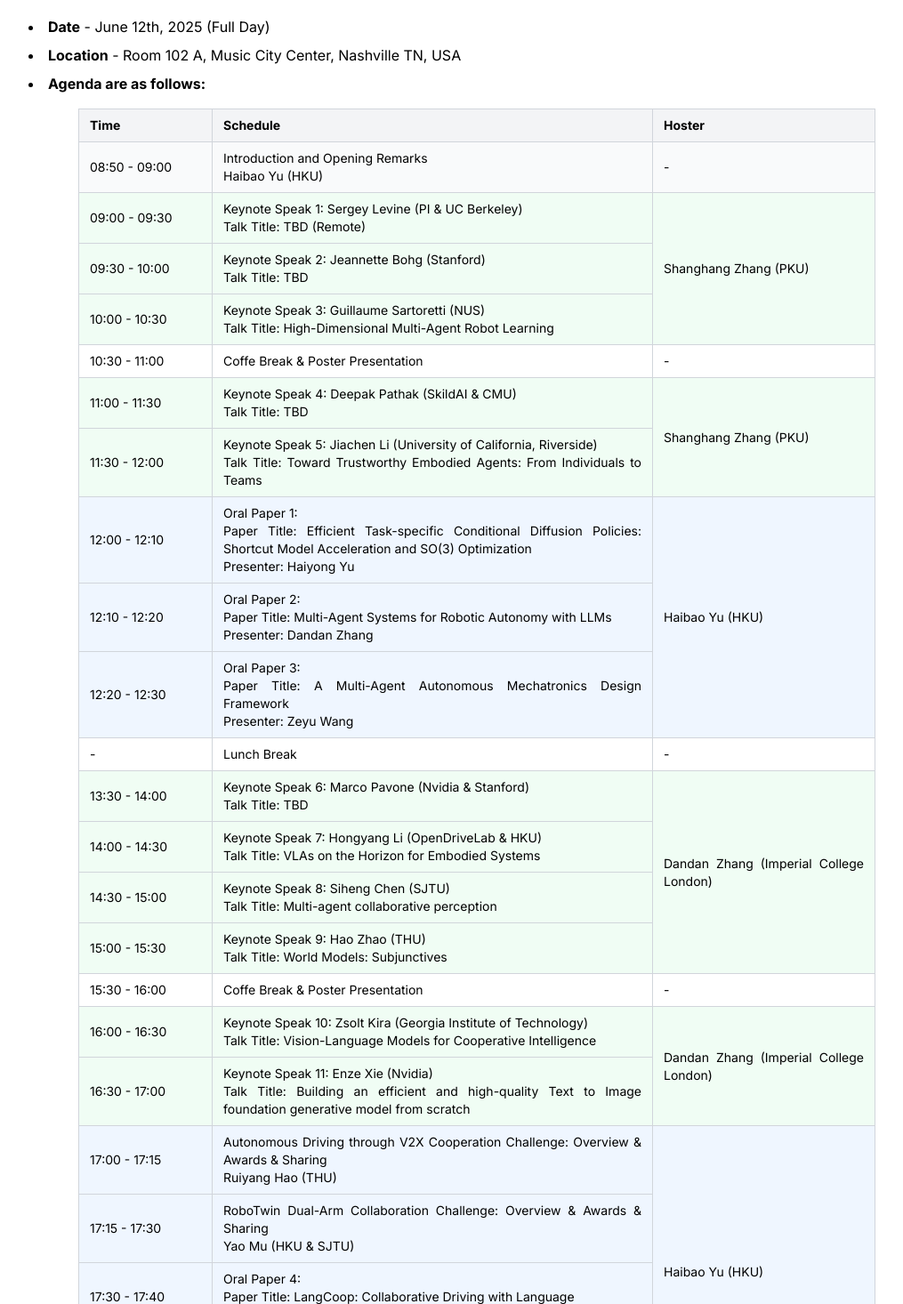
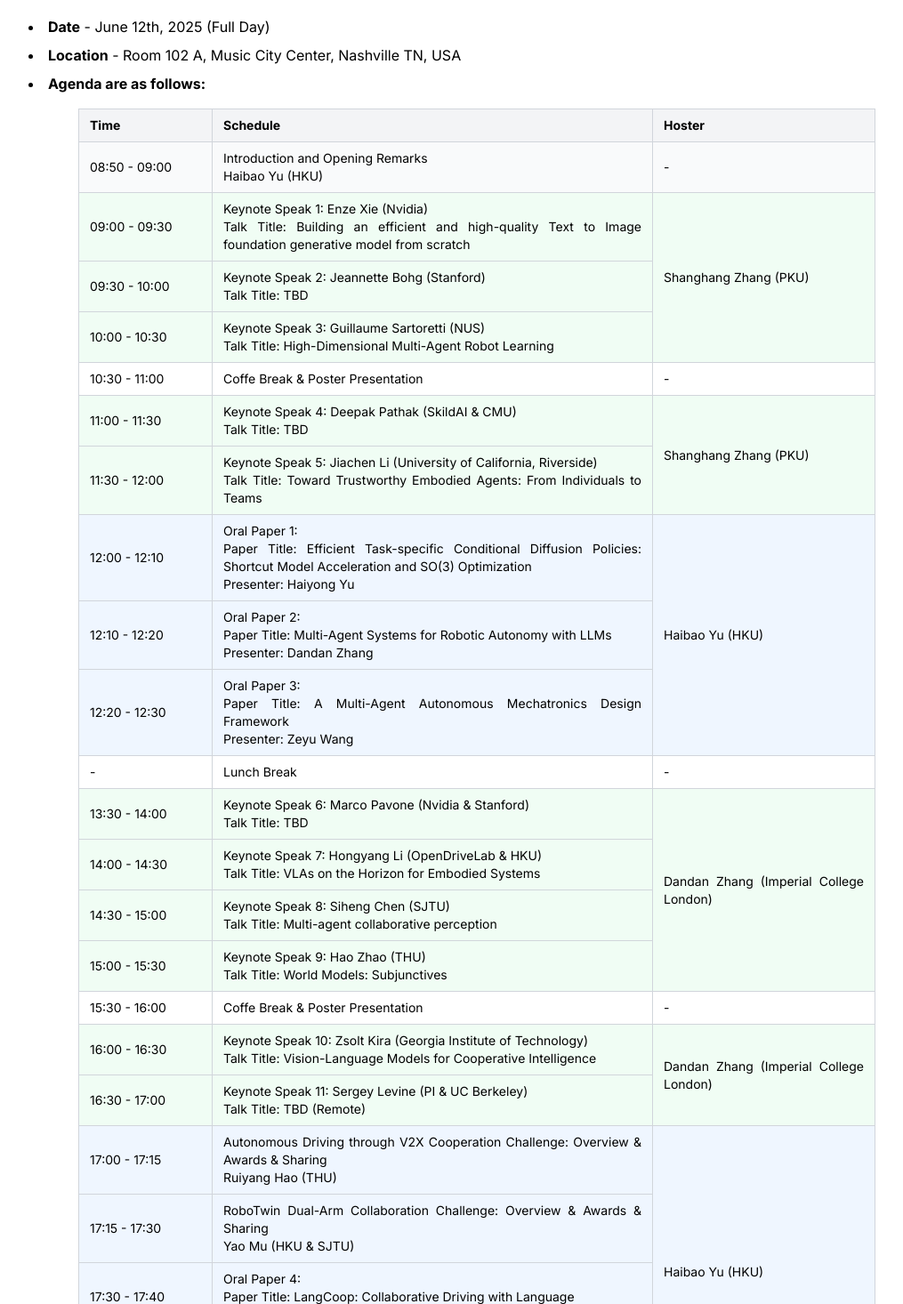
Before and after one commit to coop-intelligence/coop-intelligence.github.io, a Next.js app: page / in a window 1280 px wide. Shown: the part 3116-4582 px from the top of the page at 89% size, without its empty margins (104-1119 px from the left). Built offline with nearby package versions, Linux system fonts and the light colour scheme.

Commit message:
modify schedule

```diff
--- a/src/app/components/schedule.jsx
+++ b/src/app/components/schedule.jsx
@@ -26,7 +26,7 @@ const Schedule = () => {
                         {/* 第一组Shanghang Zhang */}
                         <tr className="bg-green-50">
                             <td className="border border-gray-300 px-3 py-2">09:00 - 09:30</td>
-                            <td className="border border-gray-300 px-3 py-2">Keynote Speak 1: Sergey Levine (PI & UC Berkeley)<br />Talk Title: TBD (Remote)</td>
+                            <td className="border border-gray-300 px-3 py-2">Keynote Speak 1: Enze Xie (Nvidia)<br />Talk Title: Building an efficient and high-quality Text to Image foundation generative model from scratch</td>
                             <td className="border border-gray-300 px-3 py-2" rowSpan="3">Shanghang Zhang (PKU)</td>
                         </tr>
                         <tr className="bg-green-50">
@@ -107,7 +107,7 @@ const Schedule = () => {
                         </tr>
                         <tr className="bg-green-50">
                             <td className="border border-gray-300 px-3 py-2">16:30 - 17:00</td>
-                            <td className="border border-gray-300 px-3 py-2">Keynote Speak 11: Enze Xie (Nvidia)<br />Talk Title: Building an efficient and high-quality Text to Image foundation generative model from scratch</td>
+                            <td className="border border-gray-300 px-3 py-2">Keynote Speak 11: Sergey Levine (PI & UC Berkeley)<br />Talk Title: TBD (Remote)</td>
                         </tr>
 
                         {/* Haibao Yu主持的时段 */}
```
